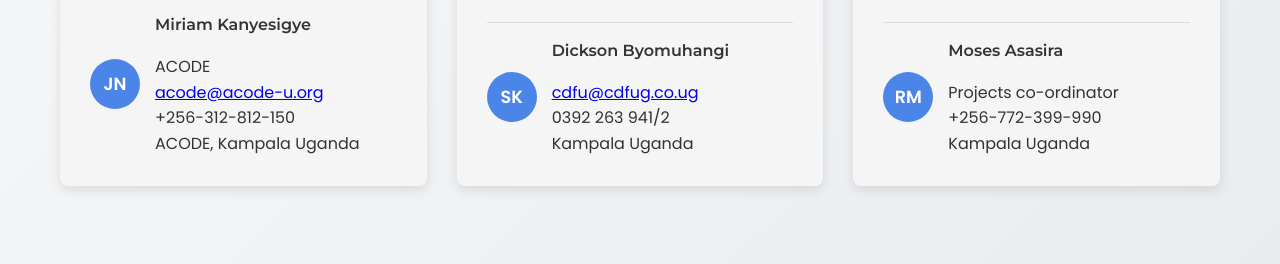
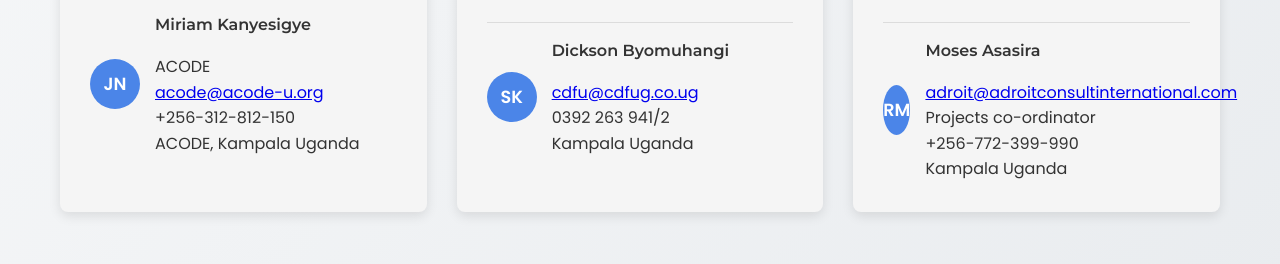
Before and after one commit to Micjeal/SKAHHE--LTD, a plain HTML site: page index.html in a window 1280 px wide. Shown: the part 8549-8813 px from the top of the page. Drawn offline with Linux system fonts and the light colour scheme.

Commit message:
Fix email link in contact section

```diff
--- a/index.html
+++ b/index.html
@@ -545,7 +545,7 @@
                             <div class="client-initials">RM</div>
                             <div>
                                 <h4>Moses Asasira</h4>
-                                <p><a href="mailto:adroit@adroitconsultinternational.com"></a></p>
+                                <p><a href="mailto:adroit@adroitconsultinternational.com">adroit@adroitconsultinternational.com</a></p>
                                 <p>Projects co-ordinator</p>
                                 <p>+256-772-399-990</p>
                                 <p>Kampala Uganda</p>
```
